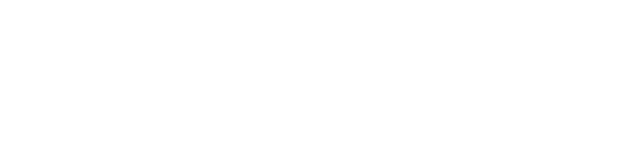
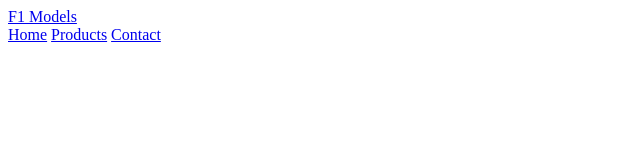
Before and after one commit to marwanahbab/Mid-Practical-Assignment---Marwan-Ahbab-2230606, a plain HTML site: page index.html in a window 1280 px wide. Shown: the whole page, without its empty margins (0-640 px from the left). Drawn offline with Linux system fonts and the light colour scheme.

Commit message:
added nav bar items in html

```diff
--- a/index.html
+++ b/index.html
@@ -7,6 +7,17 @@
     <link rel="stylesheet" href="index.css">
 </head>
 <body>
+    <header class="header">
+        <nav class="container">
+            <a href="index.html">F1 Models</a>
+            <div class="nav-links">
+                <a href="index.html" class="nav-link active">Home</a>
+                <a href="products.html" class="nav-link">Products</a>
+                <a href="contact.html" class="nav-link">Contact</a>
+            </div>
+        </nav>
+    </header>
+
 
 </body>
 </html>
```
